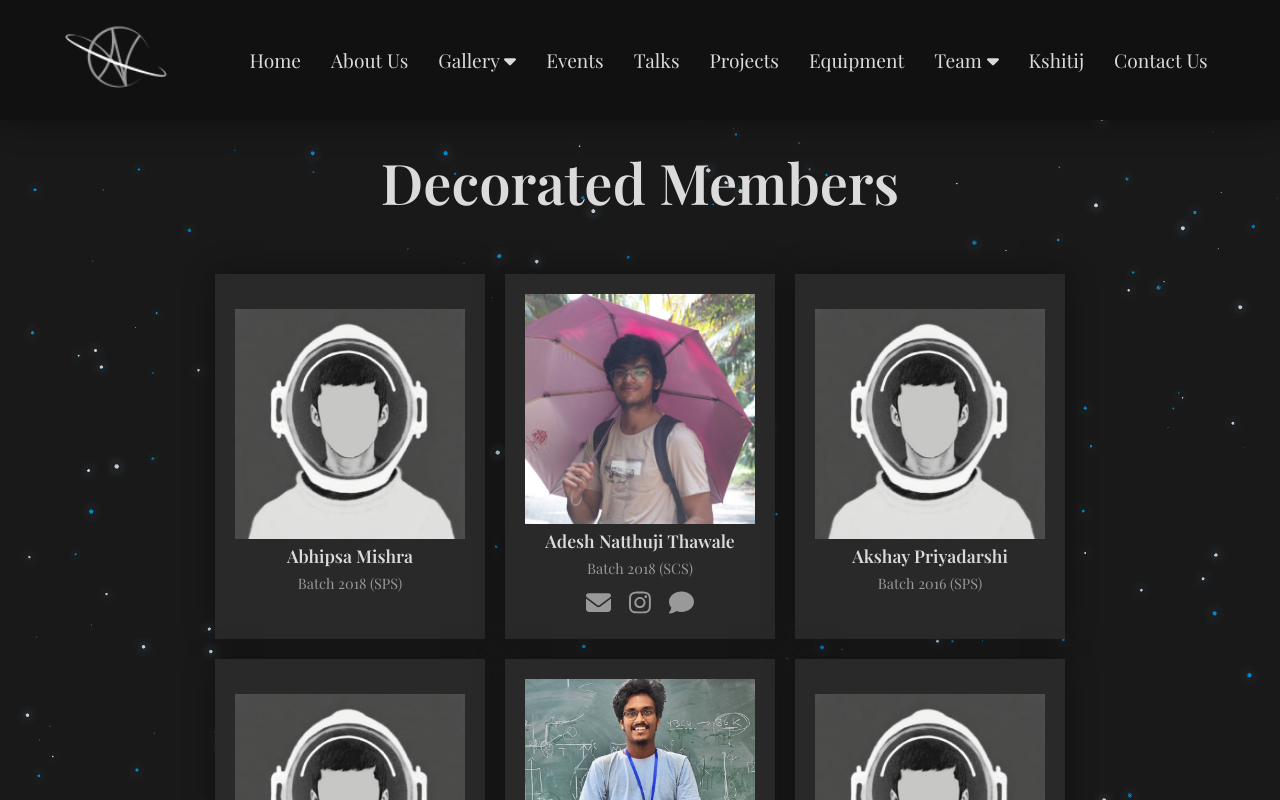
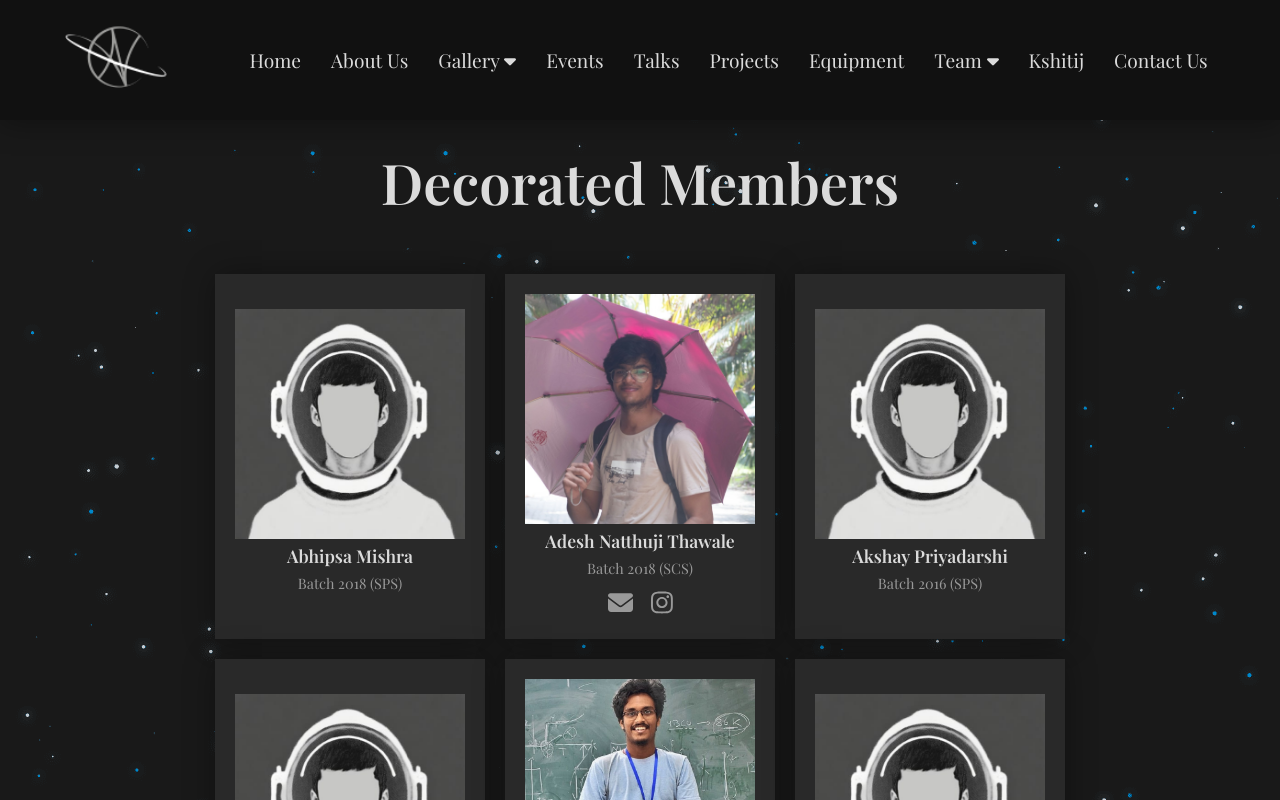
Before and after one commit to astroclub-niser/astroclub-niser.github.io, a Next.js app: page /team/alumni in a window 1280 px wide. Shown: the top 800 px of the page. Built offline with nearby package versions, Linux system fonts and the light colour scheme.

Commit message:
team fix

```diff
--- a/data/team.json
+++ b/data/team.json
@@ -99,7 +99,7 @@
         {
             "name": "Sourav Kumar Sahu",
             "batch": 2019,
-            "image": "sourav2.jpg",
+            "image": "sourav.jpg",
             "role": "Core member",
             "email": "sourav.sahu@niser.ac.in",
             "insta": "52_shades_of_a_deck",
--- a/src/app/team/alumni/page.tsx
+++ b/src/app/team/alumni/page.tsx
@@ -1,11 +1,13 @@
 import { Metadata } from "next";
 import { promises as fs } from 'fs';
 import Image from "next/image";
+// import { Alert } from 'react-alert'
 
 import { FontAwesomeIcon } from "@fortawesome/react-fontawesome";
 import { faInstagram, faLinkedin } from '@fortawesome/free-brands-svg-icons'
 import { faEnvelope, faComment } from '@fortawesome/free-solid-svg-icons'
 import { AddSocialIcon, TeamProps } from "../../../../components/PropsPage";
+// import ModalItem from "../../../../components/Modal";
 const { library, config } = require('@fortawesome/fontawesome-svg-core');
 library.add(faEnvelope, faLinkedin, faInstagram,)
 
@@ -13,6 +15,10 @@ export const metadata: Metadata = {
   title: 'Decorated Members | NISER Astronomy Club',
   description: 'We are the Astronomy Club of NISER, Bhubaneswar',
 }
+
+// function OpenPopup({text}: {text: string}) {
+//   alert(text)
+// }
 
 export default async function Alumni() {
   const teamFile = await fs.readFile(process.cwd() + '/data/team.json', 'utf8');
@@ -35,13 +41,13 @@ export default async function Alumni() {
                 <AddSocialIcon link={insta} type='insta' />
                 <AddSocialIcon link={linkedin} type='linkedin' />
                 <AddSocialIcon link={other} type='other' />
-                {caption &&
+                {/* {caption &&
                   <li>
-                    <a href='#' target="_blank" rel="noreferrer" className="mx-sm-2 mx-1">
+                    <a onClick={OpenPopup(caption)} href='#' rel="noreferrer" className="mx-sm-2 mx-1">
                       <FontAwesomeIcon icon={faComment} className="" style={{ backgroundColor: '#0000' }} />
                     </a>
                   </li>
-                }
+                }  */}
               </ul>
             </figcaption>
           </figure>
```
